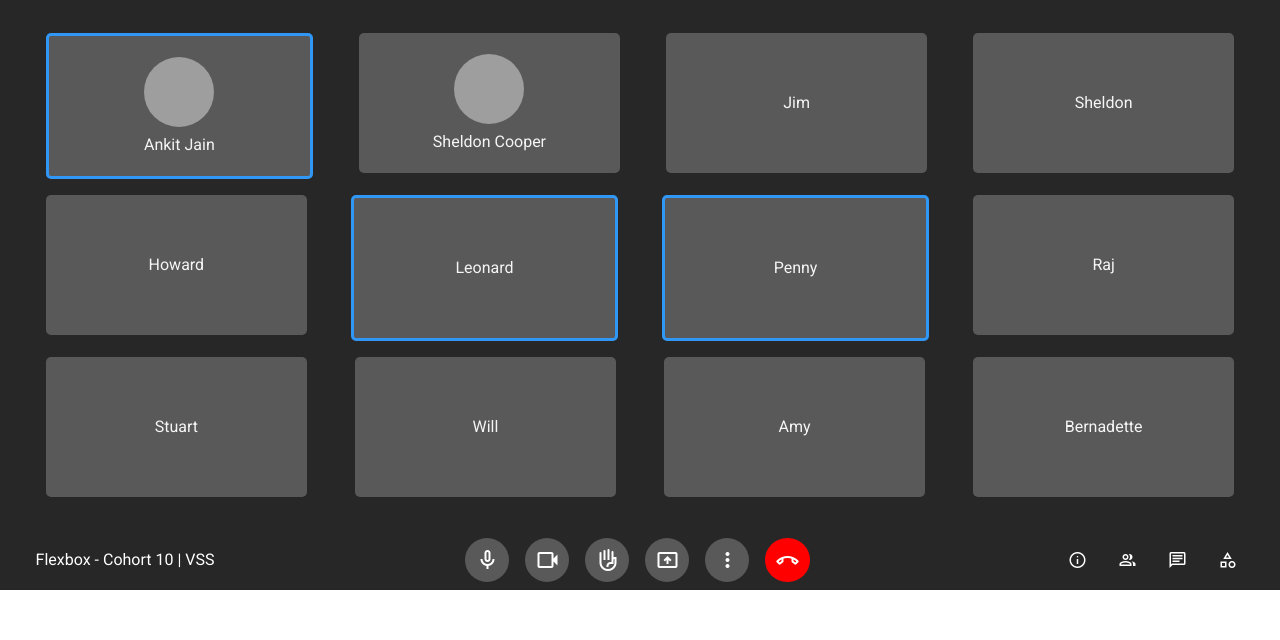
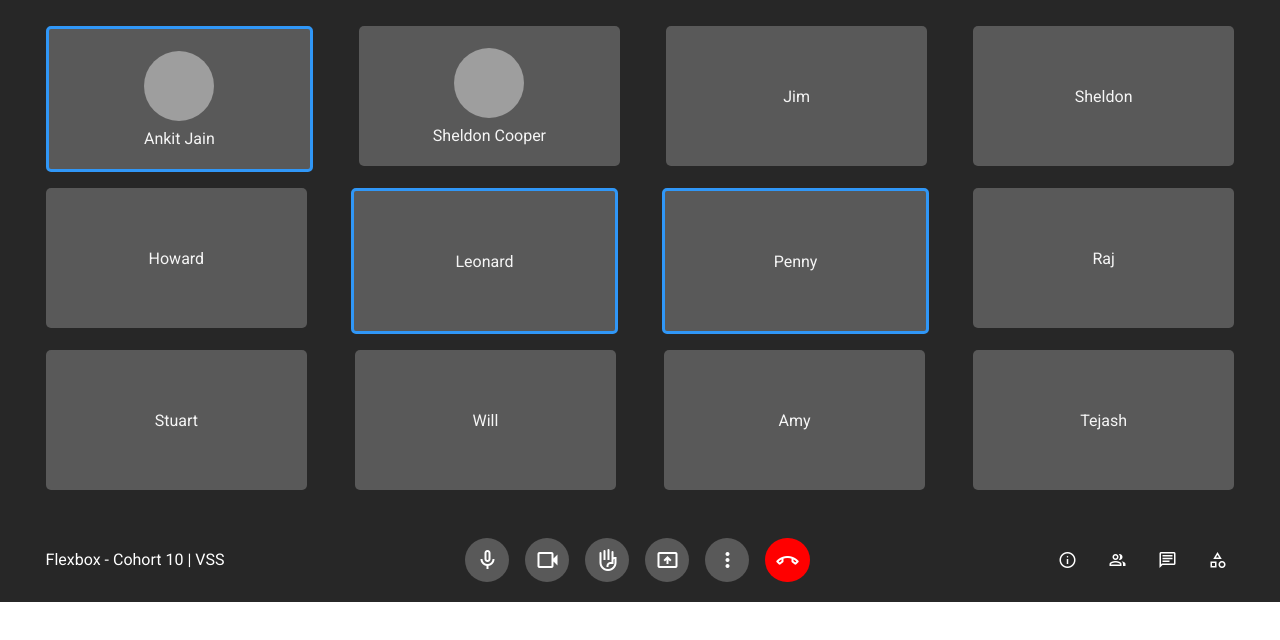
Before and after one commit to tejash023/g-meet-ui, a plain HTML site: page index.html in a window 1280 px wide. Drawn offline with nearby package versions, Linux system fonts and the light colour scheme; grey boxes are pictures that could not be loaded.

Commit message:
added features

```diff
--- a/index.html
+++ b/index.html
@@ -40,7 +40,7 @@
         <div class="participant-card">Stuart</div>
         <div class="participant-card">Will</div>
         <div class="participant-card">Amy</div>
-        <div class="participant-card">Bernadette</div>
+        <div class="participant-card">Tejash</div>
       </div>
 
       <!--Activity Bars-->
--- a/style.css
+++ b/style.css
@@ -16,7 +16,7 @@ body {
   display: flex;
   justify-content: space-between;
   flex-wrap: wrap;
-  margin: 1% 2%;
+  margin: 0.5% 2%;
   padding: 20px;
   flex-wrap: wrap;
   gap: 1rem;
@@ -50,8 +50,8 @@ body {
   display: flex;
   justify-content: space-between;
   align-items: center;
-  margin: 0 2%;
-  padding: 20px 10px;
+  margin: 1% 2%;
+  padding: 20px;
   gap: 1rem;
 
   height: 20px;
```
